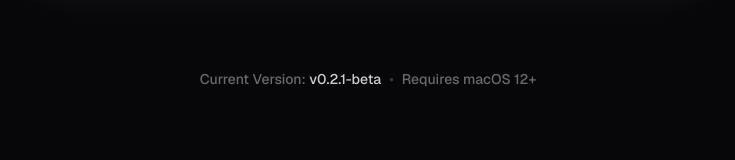
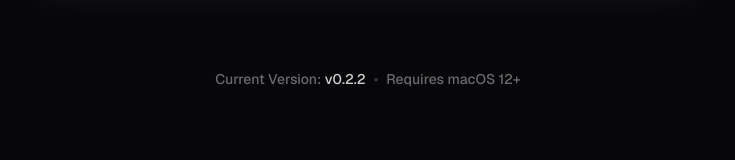
Before and after one commit to devian-labs/devian-web, a Next.js app: page / in a window 1280 px wide. Shown: the part 4114-4274 px from the top of the page, without its empty margins (272-1007 px from the left). Built offline with nearby package versions, Linux system fonts and the light colour scheme; no server answers.

Commit message:
chore: bump version to 0.2.2

```diff
--- a/package.json
+++ b/package.json
@@ -1,6 +1,6 @@
 {
     "name": "devian-web",
-    "version": "0.2.1",
+    "version": "0.2.2",
     "private": true,
     "scripts": {
         "dev": "next dev",
--- a/src/app/page.tsx
+++ b/src/app/page.tsx
@@ -52,7 +52,7 @@
             </p>
 
             <div className="flex flex-col sm:flex-row items-center justify-center gap-4 md:gap-5 w-full max-w-md sm:max-w-none mx-auto">
-              <a href="/downloads/v0.2.1-beta/Devian_Desktop_0.2.1_aarch64.dmg" download className="group flex items-center gap-3 bg-white text-black px-6 md:px-10 py-4 md:py-5 rounded-2xl font-bold hover:bg-white/90 transition-all w-full sm:w-auto justify-center shadow-[0_0_40px_rgba(255,255,255,0.15)] hover:shadow-[0_0_60px_rgba(255,255,255,0.25)] hover:scale-[1.02] active:scale-[0.98]">
+              <a href="/downloads/v0.2.2/Devian_Desktop_0.2.2_aarch64.dmg" download className="group flex items-center gap-3 bg-white text-black px-6 md:px-10 py-4 md:py-5 rounded-2xl font-bold hover:bg-white/90 transition-all w-full sm:w-auto justify-center shadow-[0_0_40px_rgba(255,255,255,0.15)] hover:shadow-[0_0_60px_rgba(255,255,255,0.25)] hover:scale-[1.02] active:scale-[0.98]">
                 <AppleLogo className="h-5 w-5" />
                 <span className="text-base md:text-lg">Download for macOS (Apple Silicon)</span>
               </a>
--- a/src/components/DownloadsSection.tsx
+++ b/src/components/DownloadsSection.tsx
@@ -53,7 +53,7 @@
     const oldReleases = releases.length > 1 ? releases.slice(1) : [];
 
     // Fallback links if there are no GitHub releases found (keeps local MVP working)
-    const macLink = latestRelease ? getTargetAssetUrl(latestRelease.assets, ".dmg") : "/downloads/v0.2.1-beta/Devian_Desktop_0.2.1_aarch64.dmg";
+    const macLink = latestRelease ? getTargetAssetUrl(latestRelease.assets, ".dmg") : "/downloads/v0.2.2/Devian_Desktop_0.2.2_aarch64.dmg";
     const macSize = latestRelease ? getTargetAssetSize(latestRelease.assets, ".dmg") : "9.8 MB";
 
     const handleCopyCommand = () => {
@@ -121,7 +121,7 @@
                     </div>
 
                     <p className="mt-8 md:mt-12 text-xs md:text-sm text-white/40 font-medium flex flex-col sm:flex-row items-center justify-center gap-2">
-                        <span>Current Version: <span className="text-white/80">{latestRelease?.tag_name || "v0.2.1-beta"}</span></span>
+                        <span>Current Version: <span className="text-white/80">{latestRelease?.tag_name || "v0.2.2"}</span></span>
                         <span className="hidden sm:inline opacity-50">•</span>
                         <span>Requires macOS 12+</span>
                     </p>
```
Also changed, not shown: 1 other file (tests, documents, lock files or other folders).
